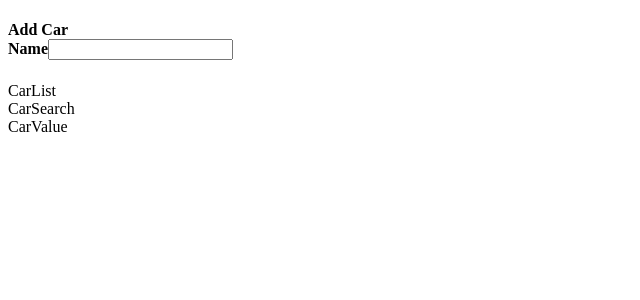
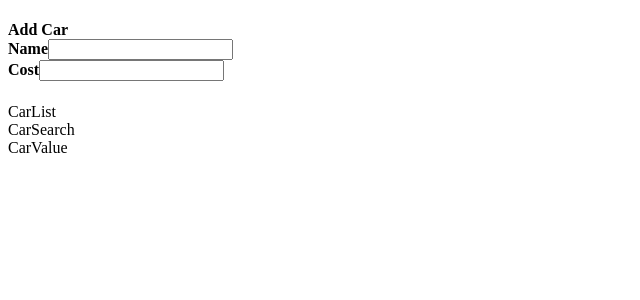
Before and after one commit to Janowoj/cars, a React (Create React App) app: page / in a window 1280 px wide. Shown: the top 300 px of the page, without its empty margins (0-640 px from the left). Built offline with nearby package versions, Linux system fonts and the light colour scheme.

Commit message:
in the CarForm component used destructuring of state using useSelector, added handleCostChange

```diff
--- a/src/components/CarForm.js
+++ b/src/components/CarForm.js
@@ -1,13 +1,22 @@
 import { useDispatch, useSelector } from "react-redux";
-import { changeName } from "../store"
+import { changeName, changeCost } from "../store"
 
 function CarForm() {
 
     const dispatch = useDispatch();
-    const name = useSelector(state => state.form.name);
+    const { name, cost } = useSelector(state => {
+        return {
+            name: state.form.name,
+            cost: state.form.cost
+        }
+    });
 
     const handleNameChange = (event) => {
         dispatch(changeName(event.target.value));
+    }
+
+    const handleCostChange = (event) => {
+        dispatch(changeCost(parseInt(event.target.value) || 0));
     }
 
     return <div className="car-form panel">
@@ -22,6 +31,16 @@
                             onChange={handleNameChange}
                         />
                     </div>
+
+                    <div className="field">
+                        <label className="label">Cost</label>
+                        <input
+                            className="input is-expended"
+                            value={cost || ''}
+                            onChange={handleCostChange}
+                            type='number'
+                        />
+                    </div>
                 </div>
             </form>
         </h4>
```
